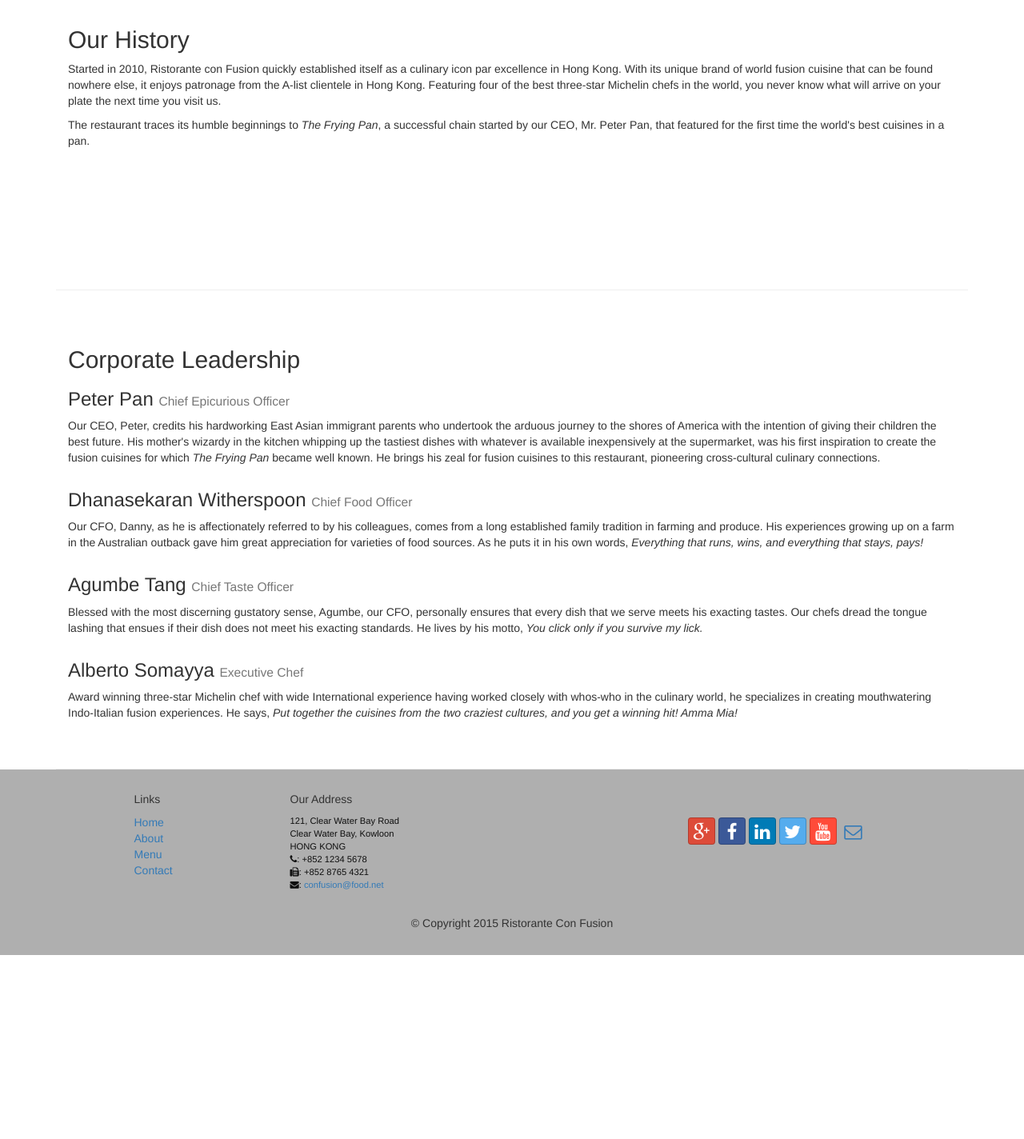
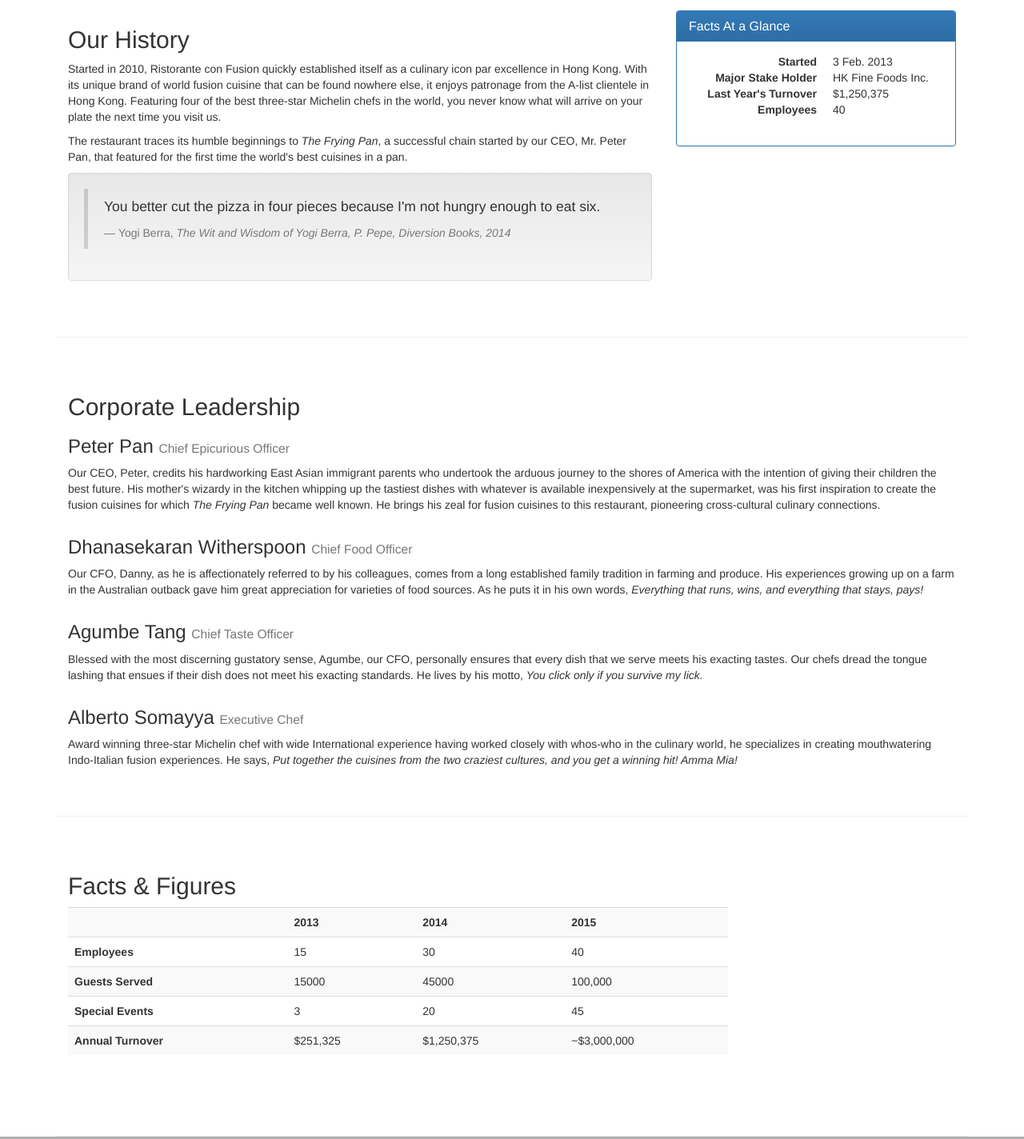
Before and after one commit to mayureshindapurkar/CAPSTONE-Project, a plain HTML site: page front-end-UI-framework/conFusion/aboutus.html in a window 1280 px wide. Shown: the part 620-2044 px from the top of the page at 80% size. Before the commit the page ends 1814 px from the top, so only its background shows below. Drawn offline with nearby package versions, Linux system fonts and the light colour scheme.

Commit message:
Minor Changes

```diff
--- a/front-end-UI-framework/conFusion/aboutus.html
+++ b/front-end-UI-framework/conFusion/aboutus.html
@@ -14,7 +14,6 @@
     <link href="css/font-awesome.min.css" rel="stylesheet">
     <link href="css/bootstrap-social.css" rel="stylesheet">
     <link href="css/mystyles.css" rel="stylesheet">
-
     <!-- HTML5 shim and Respond.js for IE8 support of HTML5 elements and media queries -->
     <!-- WARNING: Respond.js doesn't work if you view the page via file:// -->
     <!--[if lt IE 9]>
@@ -25,17 +24,16 @@
 
 <body>
     <nav class="navbar navbar-inverse navbar-fixed-top" role="navigation">
+        <div class="container">
             <div class="navbar-header">
-            <button type="button" class="navbar-toggle collapsed" data-toggle="collapse" data-target="#navbar" aria-expanded="false"
-            aria-controls="navbar">
+                <button type="button" class="navbar-toggle collapsed" data-toggle="collapse" data-target="#navbar" aria-expanded="false" aria-controls="navbar">
                     <span class="sr-only">Toggle navigation</span>
                     <span class="icon-bar"></span>
                     <span class="icon-bar"></span>
                     <span class="icon-bar"></span>
                 </button>
-            <a href="index.html" class="navbar-brand" >Ristorante Con Fusion &nbsp; <i class="fa fa-cutlery"></i></a>
+                <a href="index.html" class="navbar-brand">Ristorante Con Fusion &nbsp; <i class="fa fa-cutlery"></i></a>
             </div>
-
             <div class="container">
                 <ul class="nav navbar-nav">
                     <li class="active">
@@ -58,35 +56,31 @@
                             </ul>
                         </li>
                     </li>
-                <li><a href="#">Contact &nbsp;<i class="fa fa-phone-square"></i></a></li>
+                    <li><a href="contactus.html">Contact &nbsp;<i class="fa fa-phone-square"></i></a></li>
                 </ul>
+            </div>
         </div>
     </nav>
     <header class="jumbotron">
-
         <!-- Main component for a primary marketing message or call to action -->
-
         <div class="container">
             <div class="row row-header">
                 <div class="col-xs-12 col-sm-8">
                     <h1>Ristorante con Fusion</h1>
                     <p style="padding:40px;"></p>
-                    <p>We take inspiration from the World's best cuisines, and create a unique fusion experience. Our lipsmacking
-                        creations will tickle your culinary senses!</p>
+                    <p>We take inspiration from the World's best cuisines, and create a unique fusion experience. Our lipsmacking creations will tickle your culinary senses!</p>
                 </div>
                 <div class="col-xs-12 col-sm-4">
                 </div>
             </div>
         </div>
     </header>
-
     <div class="container">
         <div>
             <div>
                 <ol class="breadcrumb">
                     <li><a href="index.html">Home</a></li>
-                    <li class="active"><a href="#" >About Us</a></li>
-
+                    <li class="active"><a href="#">About Us</a></li>
                 </ol>
             </div>
             <div>
@@ -94,60 +88,110 @@
                 <hr>
             </div>
         </div>
-
         <div class="row row-content">
-            <div class="col-xs-12">
+            <div class="col-xs-8">
                 <h2>Our History</h2>
-                <p>Started in 2010, Ristorante con Fusion quickly established itself as a culinary icon par excellence in Hong
-                    Kong. With its unique brand of world fusion cuisine that can be found nowhere else, it enjoys patronage
-                    from the A-list clientele in Hong Kong. Featuring four of the best three-star Michelin chefs in the world,
-                    you never know what will arrive on your plate the next time you visit us.</p>
-                <p>The restaurant traces its humble beginnings to <em>The Frying Pan</em>, a successful chain started by our
-                    CEO, Mr. Peter Pan, that featured for the first time the world's best cuisines in a pan.</p>
+                <p>Started in 2010, Ristorante con Fusion quickly established itself as a culinary icon par excellence in Hong Kong. With its unique brand of world fusion cuisine that can be found nowhere else, it enjoys patronage from the A-list clientele in Hong Kong. Featuring four of the best three-star Michelin chefs in the world, you never know what will arrive on your plate the next time you visit us.</p>
+                <p>The restaurant traces its humble beginnings to <em>The Frying Pan</em>, a successful chain started by our CEO, Mr. Peter Pan, that featured for the first time the world's best cuisines in a pan.</p>
+                <div class="well">
+                    <blockquote>
+                        <p>You better cut the pizza in four pieces because I'm not hungry enough to eat six.</p>
+                        <footer>Yogi Berra,
+                            <cite>The Wit and Wisdom of Yogi Berra, P. Pepe, Diversion Books, 2014</cite>
+                        </footer>
+                    </blockquote>
+                </div>
+            </div>
+            <div class="col-xs-4">
+                <div class="panel panel-primary">
+                    <div class="panel-heading">
+                        <h3 class="panel-title">Facts At a Glance</h3>
+                    </div>
+                    <div class="panel-body">
+                        <dl class="dl-horizontal">
+                            <dt>Started</dt>
+                            <dd>3 Feb. 2013</dd>
+                            <dt>Major Stake Holder</dt>
+                            <dd>HK Fine Foods Inc.</dd>
+                            <dt>Last Year's Turnover</dt>
+                            <dd>$1,250,375</dd>
+                            <dt>Employees</dt>
+                            <dd>40</dd>
+                        </dl>
+                    </div>
+                </div>
             </div>
             <div>
                 <p style="padding:20px;"></p>
             </div>
         </div>
-
-
         <div class="row row-content">
             <div class="col-xs-12 ">
                 <h2>Corporate Leadership</h2>
                 <h3>Peter Pan <small>Chief Epicurious Officer</small></h3>
-                <p>Our CEO, Peter, credits his hardworking East Asian immigrant parents who undertook the arduous journey to
-                    the shores of America with the intention of giving their children the best future. His mother's wizardy
-                    in the kitchen whipping up the tastiest dishes with whatever is available inexpensively at the supermarket,
-                    was his first inspiration to create the fusion cuisines for which <em>The Frying Pan</em> became well
-                    known. He brings his zeal for fusion cuisines to this restaurant, pioneering cross-cultural culinary
-                    connections.
+                <p>Our CEO, Peter, credits his hardworking East Asian immigrant parents who undertook the arduous journey to the shores of America with the intention of giving their children the best future. His mother's wizardy in the kitchen whipping up the tastiest dishes with whatever is available inexpensively at the supermarket, was his first inspiration to create the fusion cuisines for which <em>The Frying Pan</em> became well known. He brings his zeal for fusion cuisines to this restaurant, pioneering cross-cultural culinary connections.
                 </p>
             </div>
             <div class="col-xs-12 ">
                 <h3>Dhanasekaran Witherspoon <small>Chief Food Officer</small></h3>
-                <p>Our CFO, Danny, as he is affectionately referred to by his colleagues, comes from a long established family
-                    tradition in farming and produce. His experiences growing up on a farm in the Australian outback gave
-                    him great appreciation for varieties of food sources. As he puts it in his own words, <em>Everything that runs, wins, and everything that stays, pays!</em></p>
+                <p>Our CFO, Danny, as he is affectionately referred to by his colleagues, comes from a long established family tradition in farming and produce. His experiences growing up on a farm in the Australian outback gave him great appreciation for varieties of food sources. As he puts it in his own words, <em>Everything that runs, wins, and everything that stays, pays!</em></p>
             </div>
             <div class="col-xs-12 ">
                 <h3>Agumbe Tang <small>Chief Taste Officer</small></h3>
-                <p>Blessed with the most discerning gustatory sense, Agumbe, our CFO, personally ensures that every dish that
-                    we serve meets his exacting tastes. Our chefs dread the tongue lashing that ensues if their dish does
-                    not meet his exacting standards. He lives by his motto, <em>You click only if you survive my lick.</em></p>
+                <p>Blessed with the most discerning gustatory sense, Agumbe, our CFO, personally ensures that every dish that we serve meets his exacting tastes. Our chefs dread the tongue lashing that ensues if their dish does not meet his exacting standards. He lives by his motto, <em>You click only if you survive my lick.</em></p>
             </div>
             <div class="col-xs-12 ">
                 <h3>Alberto Somayya <small>Executive Chef</small></h3>
-                <p>Award winning three-star Michelin chef with wide International experience having worked closely with whos-who
-                    in the culinary world, he specializes in creating mouthwatering Indo-Italian fusion experiences. He says,
+                <p>Award winning three-star Michelin chef with wide International experience having worked closely with whos-who in the culinary world, he specializes in creating mouthwatering Indo-Italian fusion experiences. He says,
                     <em>Put together the cuisines from the two craziest cultures, and you get a winning hit! Amma Mia!</em></p>
             </div>
             <div>
                 <p style="padding:20px;"></p>
             </div>
         </div>
-
+        <div class="row row-content">
+            <div class="col-xs-12 col-sm-9">
+                <h2>Facts &amp; Figures</h2>
+                <div class="table-responsive">
+                    <table class="table table-striped">
+                        <tr>
+                            <td>&nbsp;</td>
+                            <th>2013</th>
+                            <th>2014</th>
+                            <th>2015</th>
+                        </tr>
+                        <tr>
+                            <th>Employees</th>
+                            <td>15</td>
+                            <td>30</td>
+                            <td>40</td>
+                        </tr>
+                        <tr>
+                            <th>Guests Served</th>
+                            <td>15000</td>
+                            <td>45000</td>
+                            <td>100,000</td>
+                        </tr>
+                        <tr>
+                            <th>Special Events</th>
+                            <td>3</td>
+                            <td>20</td>
+                            <td>45</td>
+                        </tr>
+                        <tr>
+                            <th>Annual Turnover</th>
+                            <td>$251,325</td>
+                            <td>$1,250,375</td>
+                            <td>~$3,000,000</td>
+                        </tr>
+                    </table>
                 </div>
-
+            </div>
+            <div class="col-xs-12 col-sm-3">
+                <p style="padding:20px;"></p>
+            </div>
+        </div>
+    </div>
     <footer class="row-footer">
         <div class="container">
             <div class="row">
@@ -163,11 +207,14 @@
                 <div class="col-xs-6 col-sm-5">
                     <h5>Our Address</h5>
                     <address>
-		              121, Clear Water Bay Road<br>
-		              Clear Water Bay, Kowloon<br>
-		              HONG KONG<br>
-		              <i class="fa fa-phone"></i>: +852 1234 5678<br>
-		              <i class="fa fa-fax"></i>: +852 8765 4321<br>
+                        121, Clear Water Bay Road
+                        <br> Clear Water Bay, Kowloon
+                        <br> HONG KONG
+                        <br>
+                        <i class="fa fa-phone"></i>: +852 1234 5678
+                        <br>
+                        <i class="fa fa-fax"></i>: +852 8765 4321
+                        <br>
                         <i class="fa fa-envelope"></i>:
                         <a href="mailto:confusion@food.net">confusion@food.net</a>
                     </address>
```
Also changed, not shown: front-end-UI-framework/conFusion/index.html (+15 -26 lines). Lines whose indentation alone changed are shown as unchanged.
